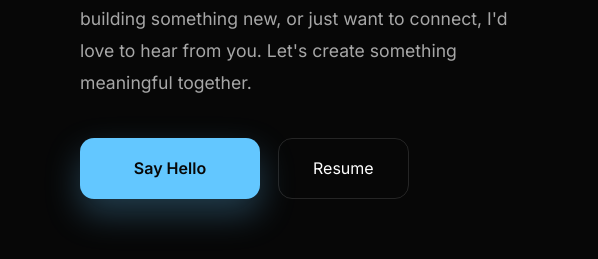
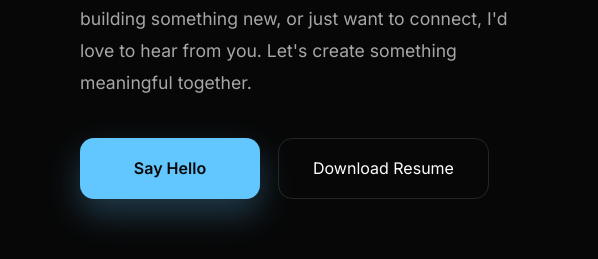
Before and after one commit to kya295810-a11y/Portfolio, a plain HTML site: page index.html in a window 1280 px wide. Shown: the part 6086-6345 px from the top of the page, 0-598 px from the left. Drawn offline with nearby package versions, Linux system fonts and the light colour scheme.

Commit message:
resume download

```diff
--- a/index.html
+++ b/index.html
@@ -614,7 +614,7 @@
 
                     <div class="contact-buttons">
                         <a href="mailto:kya295810@gmail.com" class="btn-primary">Say Hello</a>
-                        <a href="Resume.pdf" class="btn-outline">Resume</a>
+                        <a href="Resume.pdf" class="btn-outline" download=""> Download Resume</a>
                     </div>
 
                     <div class="availability">
```
